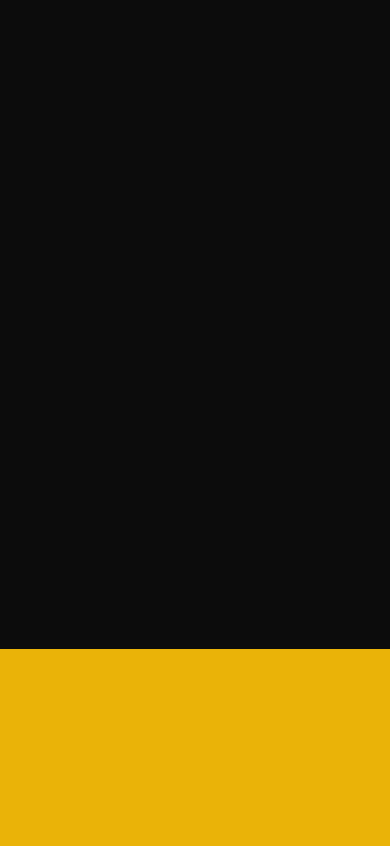
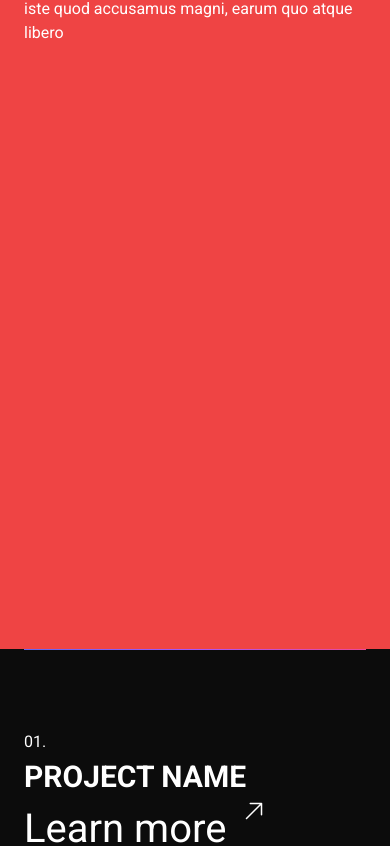
Before and after one commit to MdMuzahid07/MD.Muzahid, a React (Vite) app: page / in a window 390 px wide. Shown: the part 1039-1885 px from the top of the page. Built offline with nearby package versions, Linux system fonts and the light colour scheme.

Commit message:
project section, and project card done

```diff
--- a/src/App.jsx
+++ b/src/App.jsx
@@ -4,6 +4,7 @@ import Contact from "./components/contact/Contact";
 import Footer from "./components/footer/Footer";
 import About from "./components/about/About";
 import Lenis from "@studio-freight/lenis";
+import PortfolioSection from "./components/portfolio/PortfolioSection";
 
 const App = () => {
   useEffect(() => {
@@ -28,23 +29,18 @@ const App = () => {
   }, []);
 
   return (
-    <div className="relative z-0 bg-primary">
+    <main className="relative z-0 bg-primary">
       <header>
         <Hero />
       </header>
 
       <About />
 
-      <div
-        id="portfolio"
-        className="min-h-screen bg-yellow-500 flex items-center justify-center text-white text-[20px] font-extrabold tracking-widest"
-      >
-        <h1>PORTFOLIO</h1>
-      </div>
+      <PortfolioSection />
 
       <Contact />
       <Footer />
-    </div>
+    </main>
   );
 };
 
--- a/src/components/about/About.jsx
+++ b/src/components/about/About.jsx
@@ -4,7 +4,7 @@ const About = () => {
   return (
     <section
       id="about"
-      className={`${styles.paddingX}bg-primary min-h-screen w-full`}
+      className={`${styles.paddingX} bg-red-500 min-h-screen w-full`}
     >
       <div className="max-w-7xl mx-auto text-white">
         <p>
@@ -14,7 +14,6 @@ const About = () => {
           Molestiae delectus, quibusdam voluptatibus adipisci possimus at
           deserunt vero ullam maiores voluptatum hic, culpa sunt maxime, quidem
           cumque? Impedit, iste quod accusamus magni, earum quo atque libero
-
         </p>
       </div>
     </section>
--- /dev/null
+++ b/src/components/portfolio/PortfolioSection.jsx
@@ -0,0 +1,18 @@
+import { styles } from "../../styles";
+import { HR } from "../common/HR";
+import ProjectCard from "./ProjectCard";
+
+const PortfolioSection = () => {
+  return (
+    <section id="portfolio" className="w-full  min-h-screen bg-primary">
+      <div className={`${styles.paddingX}  text-white`}>
+        <HR style="bg-black border-0 bg-gradient-to-r from-indigo-500 via-purple-500 to-pink-500 h-[1px] mb-20" />
+        <ProjectCard />
+        <ProjectCard />
+        <ProjectCard />
+      </div>
+    </section>
+  );
+};
+
+export default PortfolioSection;
--- /dev/null
+++ b/src/components/portfolio/ProjectCard.jsx
@@ -0,0 +1,55 @@
+import { HR } from "../common/HR";
+
+const ProjectCard = () => {
+  return (
+    <div className="bg-primary">
+      <div className="max-w-7xl mx-auto">
+        <div className="flex flex-col gap-10 md:gap-0 md:flex-row md:justify-between">
+          {/* heading start  */}
+          <div>
+            <h1>01.</h1>
+            <h1 className="text-[30px] md:text-[text-50px] lg:text-[80px] font-bold">
+              PROJECT NAME
+            </h1>
+            <button className="flex gap-4 text-[40px]">
+              Learn more{" "}
+              <svg
+                xmlns="http://www.w3.org/2000/svg"
+                fill="none"
+                viewBox="0 0 24 24"
+                strokeWidth={1.5}
+                stroke="currentColor"
+                className="w-6 h-6"
+              >
+                <path
+                  strokeLinecap="round"
+                  strokeLinejoin="round"
+                  d="M4.5 19.5l15-15m0 0H8.25m11.25 0v11.25"
+                />
+              </svg>
+            </button>
+            <div className="flex gap-4 mt-20 text-[18px]">
+              <h1>Core :</h1>
+              <ul>
+                <li>ReactJS</li>
+                <li>NextJS</li>
+                <li>ExpressJS</li>
+              </ul>
+            </div>
+          </div>
+          {/* heading end */}
+          <div>
+            <img
+              className="w-full h-full  md:w-[400px] md:h-[400px] xl:w-[500px] xl:h-[500px]"
+              src="https://img.freepik.com/free-vector/astronomical-observatory-telescopes-cartoon_1441-3176.jpg?t=st=1702276693~exp=1702277293~hmac=9bb3fb0821712658be22288c12309e4545819cac4c669f41d868d41f40ab305f"
+              alt=""
+            />
+          </div>
+        </div>
+      </div>
+      <HR style="bg-black border-0 bg-gradient-to-r from-indigo-500 via-purple-500 to-pink-500 h-[1px] my-20" />
+    </div>
+  );
+};
+
+export default ProjectCard;
--- a/src/layout/Main/Main.jsx
+++ b/src/layout/Main/Main.jsx
@@ -11,7 +11,7 @@ const Main = () => {
     setTimeout(() => {
       setIsLoading(false);
       document.body.style.cursor = "default";
-    }, 3000);
+    }, 1000);
   }, []);
   return (
     <>
```
